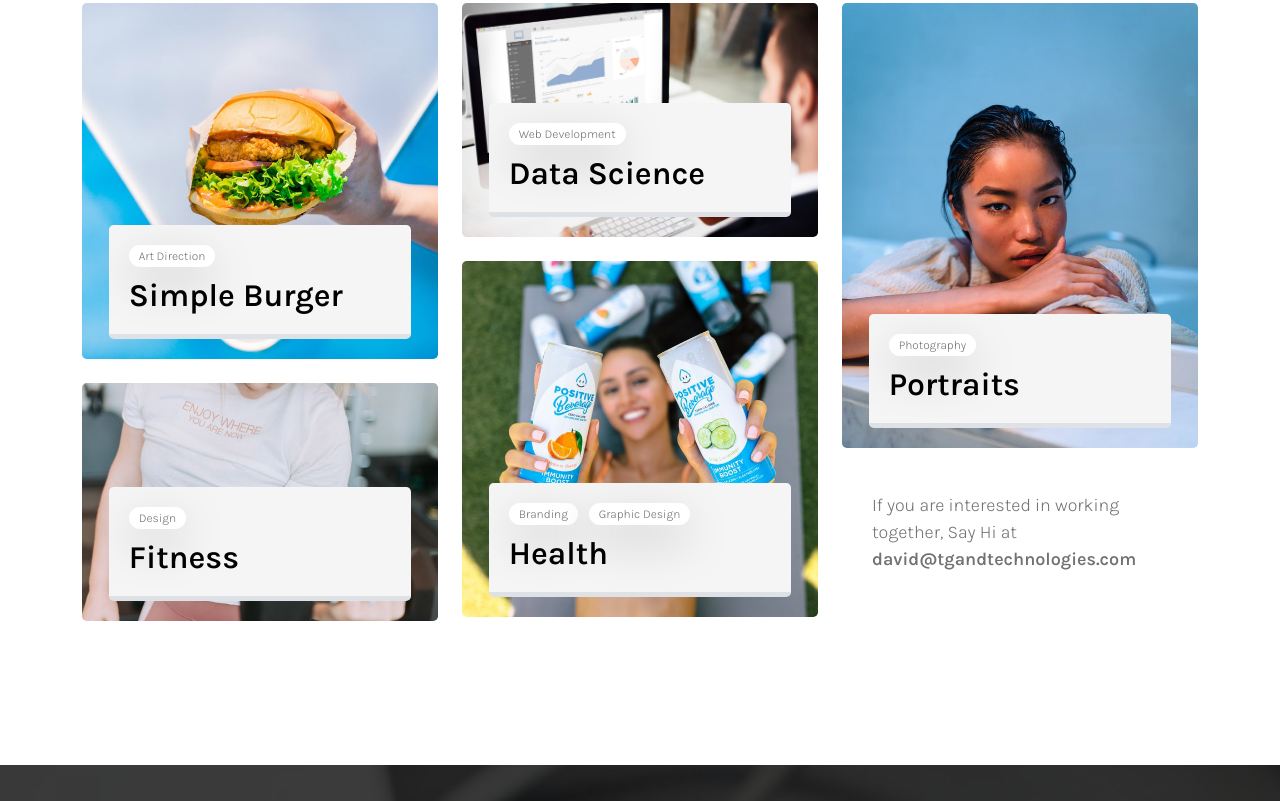
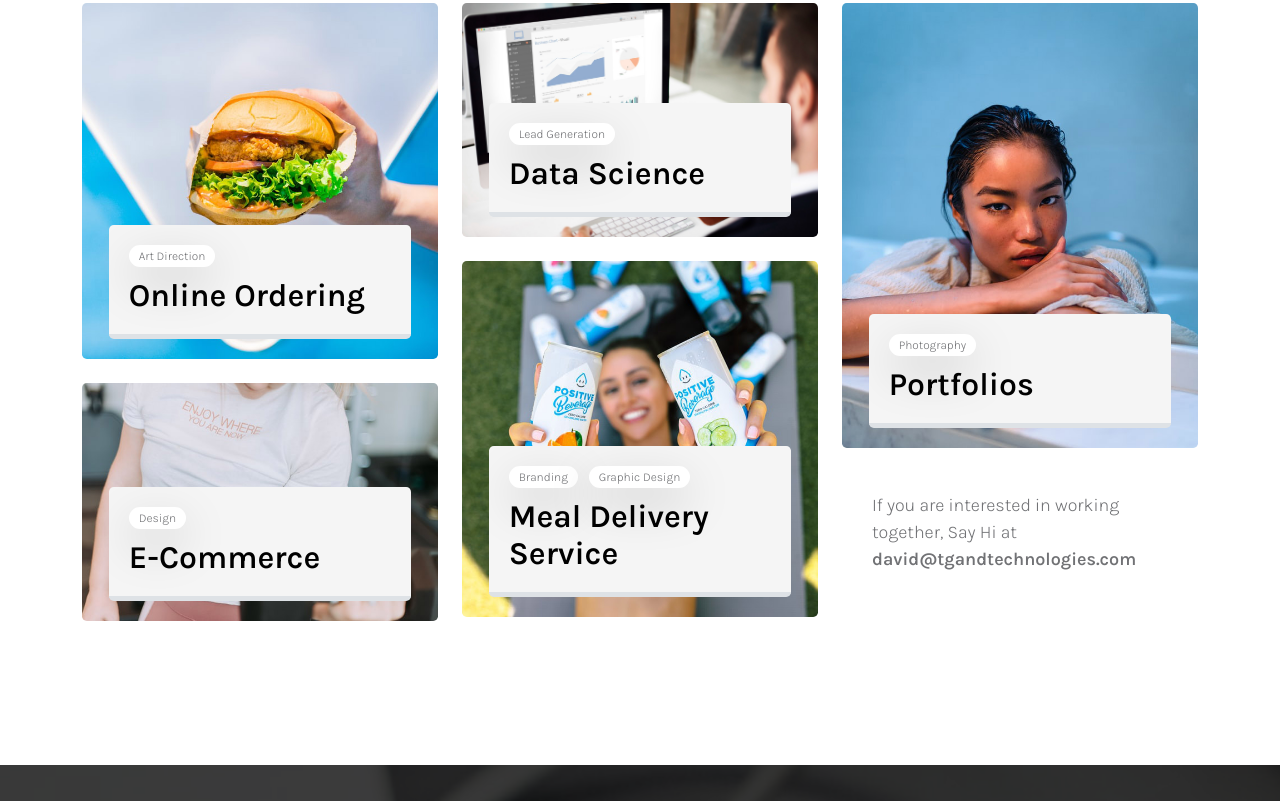
Before and after one commit to TGANDTechnologies/TGAND-Tech-Dot-Com, a plain HTML site: page index.html in a window 1280 px wide. Shown: the part 2599-3400 px from the top of the page. Drawn offline with Linux system fonts and the light colour scheme.

Commit message:
Update index.html

```diff
--- a/index.html
+++ b/index.html
@@ -291,7 +291,7 @@
                                 <div class="work-text-info">
                                     <small class="work-tag bg-white shadow-lg">Art Direction</small>
 
-                                    <h4 class="work-title">Simple Burger</h4>
+                                    <h4 class="work-title">Online Ordering</h4>
                                 </div>
                             </div>
 
@@ -305,7 +305,7 @@
                                 <div class="work-text-info">
                                     <small class="work-tag bg-white shadow-lg">Design</small>
 
-                                    <h4 class="work-title">Fitness</h4>
+                                    <h4 class="work-title">E-Commerce</h4>
                                 </div>
                             </div>
                         </div>
@@ -319,7 +319,7 @@
                                 </div>
 
                                 <div class="work-text-info">
-                                    <small class="work-tag bg-white shadow-lg">Web Development</small>
+                                    <small class="work-tag bg-white shadow-lg">Lead Generation</small>
 
                                     <h4 class="work-title">Data Science</h4>
                                 </div>
@@ -337,7 +337,7 @@
 
                                     <small class="work-tag bg-white shadow-lg">Graphic Design</small>
 
-                                    <h4 class="work-title">Health</h4>
+                                    <h4 class="work-title">Meal Delivery Service</h4>
                                 </div>
                             </div>
                         </div>
@@ -353,7 +353,7 @@
                                 <div class="work-text-info">
                                     <small class="work-tag bg-white shadow-lg">Photography</small>
 
-                                    <h4 class="work-title">Portraits</h4>
+                                    <h4 class="work-title">Portfolios</h4>
                                 </div>
                             </div>
 
@@ -478,7 +478,7 @@
 
                                     <h5 class="mt-lg-5 mt-4 mb-3">High-end Ecommerce Websites</h5>
 
-                                    <p>Email David@tgandtechnologies.com to discuss your next project today!</p>
+                                    <p>Email <strong><a href="mailto:david@tgandtechnologies.com">david@tgandtechnologies.com</a></strong> to discuss your next project today!</p>
                                 </div>
                             </div>
                         </div>
```
